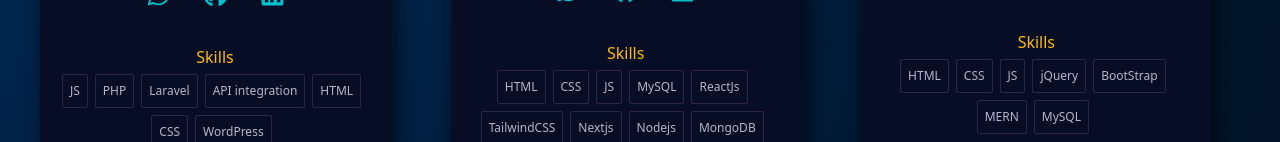
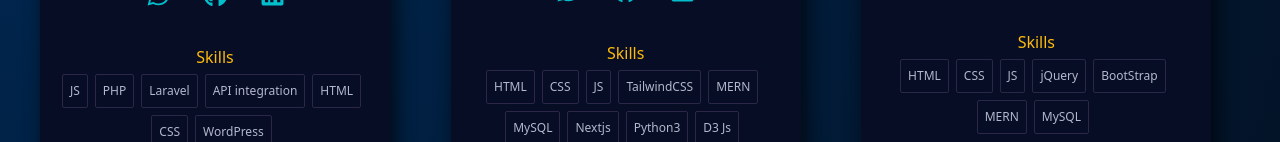
Before and after one commit to Alekiie/5-Dev-Community, a React (Vite) app: page /team in a window 1280 px wide. Shown: the part 658-800 px from the top of the page. Built offline with nearby package versions, Linux system fonts and the light colour scheme; the HTML template or start-up script is replaced by a standard one; a web font is replaced by a local one.

Commit message:
skills update

```diff
--- a/src/pages/Team.jsx
+++ b/src/pages/Team.jsx
@@ -1,5 +1,5 @@
 import Footer from "../components/Footer";
-import { Mwatheka, Alex, Kimani,Joseph, Nick } from "../assets/images";
+import { Mwatheka, Alex, Kimani, Joseph, Nick } from "../assets/images";
 
 import Cards from "../components/cards/Cards";
 
@@ -11,8 +11,16 @@
     whatsapp: "https://wa.me/+254757909044?text=Hello%20John",
     github: "https://github.com/Mwatheka",
     linkedin: "https://www.linkedin.com/in/abraham-mwatheka-424250239",
-    role : 'Full Stack Developer',
-    skills: ['JS', 'PHP', 'Laravel', 'API integration', 'HTML', 'CSS', 'WordPress']
+    role: "Full Stack Developer",
+    skills: [
+      "JS",
+      "PHP",
+      "Laravel",
+      "API integration",
+      "HTML",
+      "CSS",
+      "WordPress",
+    ],
   },
   {
     name: "Alexander Maina",
@@ -21,8 +29,18 @@
     whatsapp: "https://wa.me/+254768444197?text=Hello%20Alex",
     github: "https://github.com/Alekiie",
     linkedin: "https://www.linkedin.com/in/alexander-maina-63ba8a232",
-    role : 'MERN Stack Developer',
-    skills: ['HTML','CSS','JS', 'MySQL', 'ReactJs', 'TailwindCSS', 'Nextjs','Nodejs','MongoDB','Python3','D3 Js']
+    role: "MERN Stack Developer",
+    skills: [
+      "HTML",
+      "CSS",
+      "JS",
+      "TailwindCSS",
+      "MERN",
+      "MySQL",
+      "Nextjs",
+      "Python3",
+      "D3 Js",
+    ],
   },
   {
     name: "Washington Kimani",
@@ -31,8 +49,8 @@
     whatsapp: "https://wa.me/+254745811535?text=Hello%20Washington",
     github: "https://github.com/Washington-Kimani",
     linkedin: "https://www.linkedin.com/in/washington-kimani-4a306b232/",
-    role : 'MERN Stack Developer',
-    skills: ['HTML', 'CSS', 'JS', 'jQuery', 'BootStrap', 'MERN', 'MySQL']
+    role: "MERN Stack Developer",
+    skills: ["HTML", "CSS", "JS", "jQuery", "BootStrap", "MERN", "MySQL"],
   },
   {
     name: "Joseph Odira",
@@ -41,8 +59,16 @@
     whatsapp: "https://wa.me/+254112858989?text=Hello%20Joseph",
     github: "https://github.com/",
     linkedin: "https://ke.linkedin.com/in/joseph-odira-52b283225",
-    role : 'FrontEnd Developer',
-    skills: ['JS', 'PHP', 'Laravel', 'API integration', 'HTML', 'CSS', 'WordPress']
+    role: "FrontEnd Developer",
+    skills: [
+      "JS",
+      "PHP",
+      "Laravel",
+      "API integration",
+      "HTML",
+      "CSS",
+      "WordPress",
+    ],
   },
   {
     name: "Nicholas Murimi",
@@ -51,8 +77,22 @@
     whatsapp: "https://wa.me/+254716453748?text=Hello%20Nick",
     github: "https://github.com/nic3holas",
     linkedin: "https://www.linkedin.com/in/nicholas-murimi-684113233",
-    role : 'Full Stack Developer',
-    skills: ['HTML','CSS', 'BootStrap','Angular','PHP','MySQL', 'JavaScript','Java','C++', 'Python 3', 'FrontEnd', 'Backend', 'Android Dev']
+    role: "Full Stack Developer",
+    skills: [
+      "HTML",
+      "CSS",
+      "BootStrap",
+      "Angular",
+      "PHP",
+      "MySQL",
+      "JavaScript",
+      "Java",
+      "C++",
+      "Python 3",
+      "FrontEnd",
+      "Backend",
+      "Android Dev",
+    ],
   },
 ];
 
```
